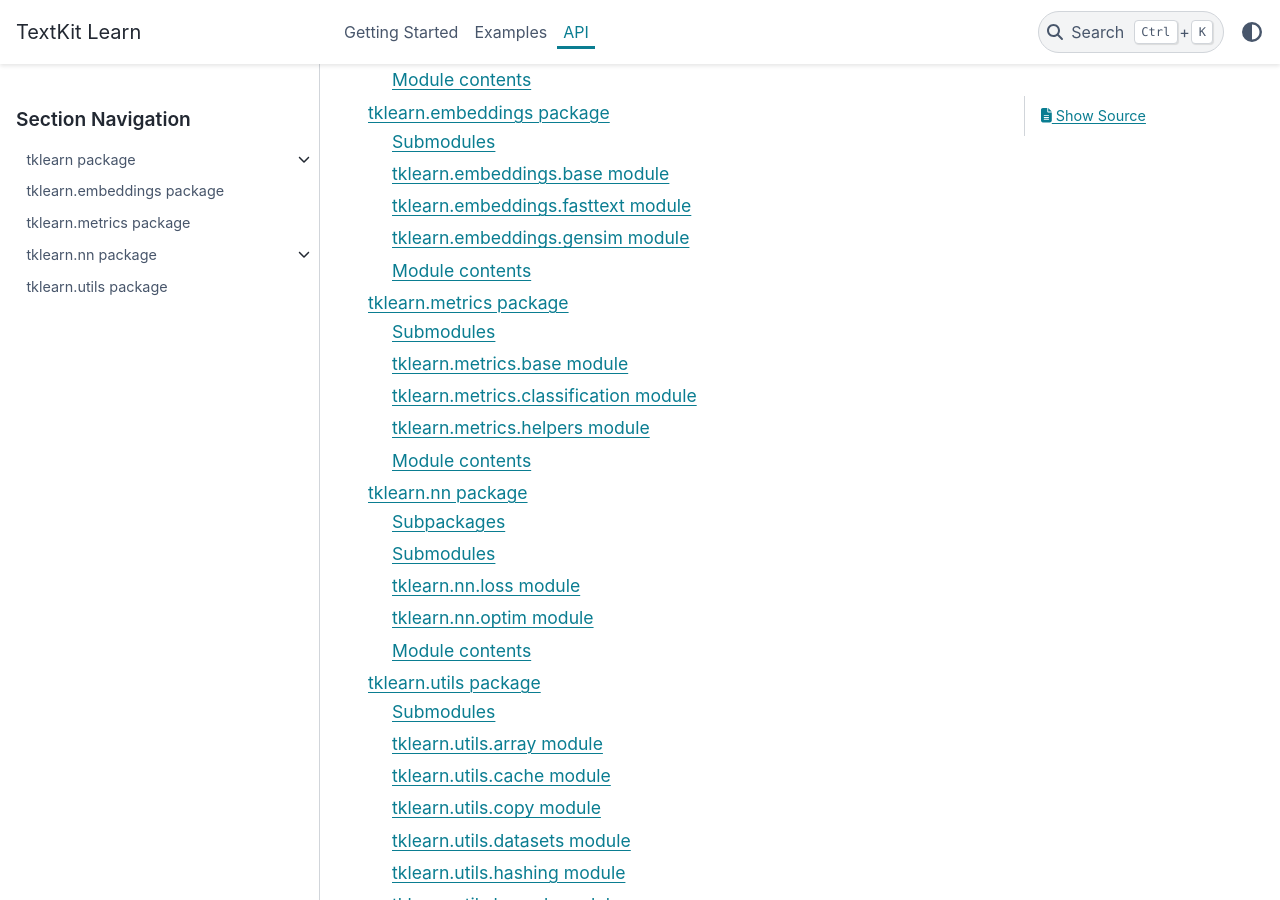
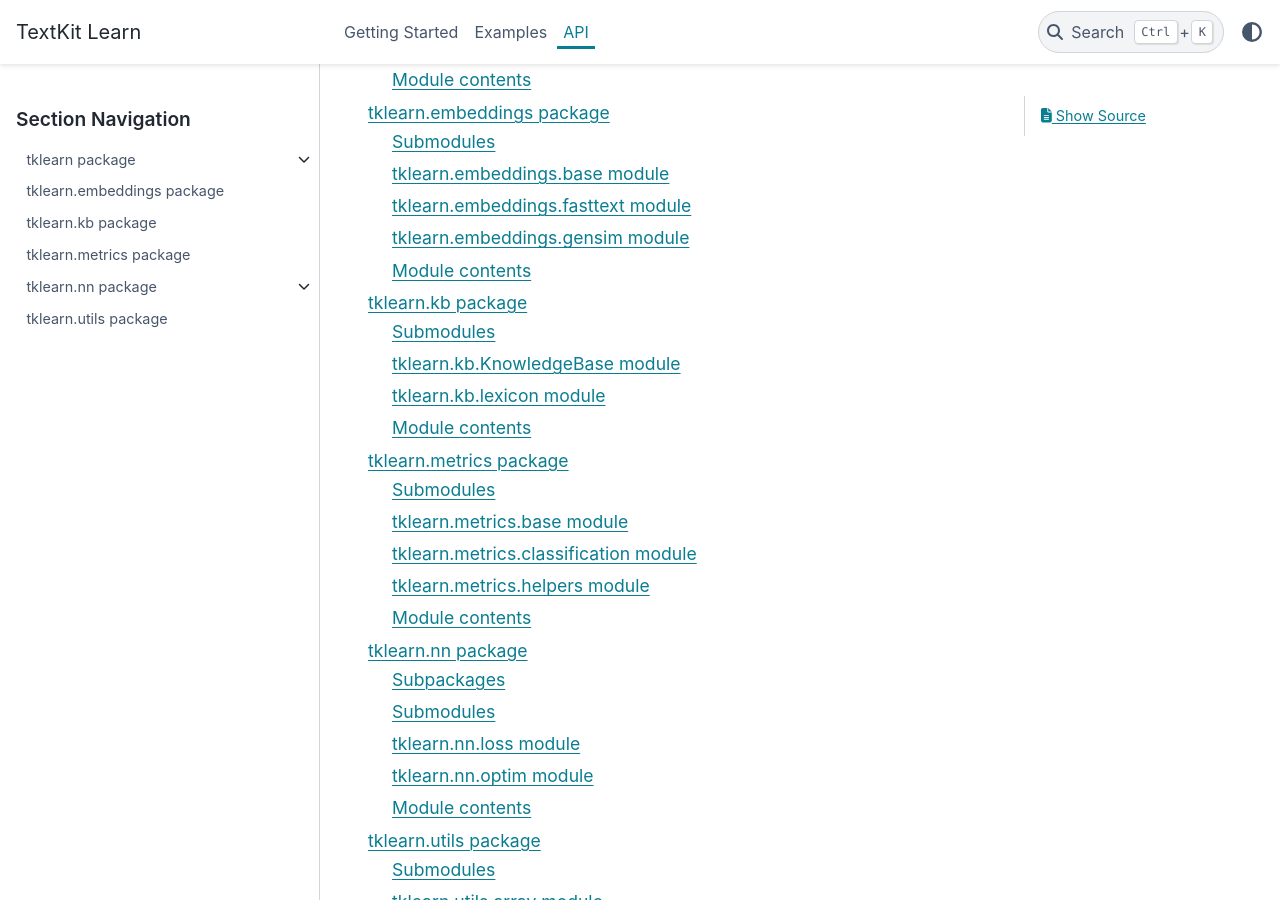
Before and after one commit to ysenarath/textkit-learn, a Sphinx documentation site: the page built from source/api_docs.rst, in a window 1280 px wide and 900 px high, scrolled down 334 px. Built offline with Sphinx 7.4.7 and the PyData theme 0.15.4, drawn with Linux system fonts in a browser that asks for light colours.

Commit message:
Add initial documentation for tklearn.kb and tklearn.nn.models.classifier packages

```diff
--- /dev/null
+++ b/source/api/tklearn.kb.rst
@@ -0,0 +1,29 @@
+tklearn.kb package
+==================
+
+Submodules
+----------
+
+tklearn.kb.KnowledgeBase module
+-------------------------------
+
+.. automodule:: tklearn.kb.KnowledgeBase
+   :members:
+   :undoc-members:
+   :show-inheritance:
+
+tklearn.kb.lexicon module
+-------------------------
+
+.. automodule:: tklearn.kb.lexicon
+   :members:
+   :undoc-members:
+   :show-inheritance:
+
+Module contents
+---------------
+
+.. automodule:: tklearn.kb
+   :members:
+   :undoc-members:
+   :show-inheritance:
--- a/source/api_docs.rst
+++ b/source/api_docs.rst
@@ -6,6 +6,7 @@ API
 
    api/tklearn
    api/tklearn.embeddings
+   api/tklearn.kb
    api/tklearn.metrics
    api/tklearn.nn
    api/tklearn.utils
```
Also changed, not shown: source/api/tklearn.nn.models.classifier.rst (added, +29 -0 lines).
